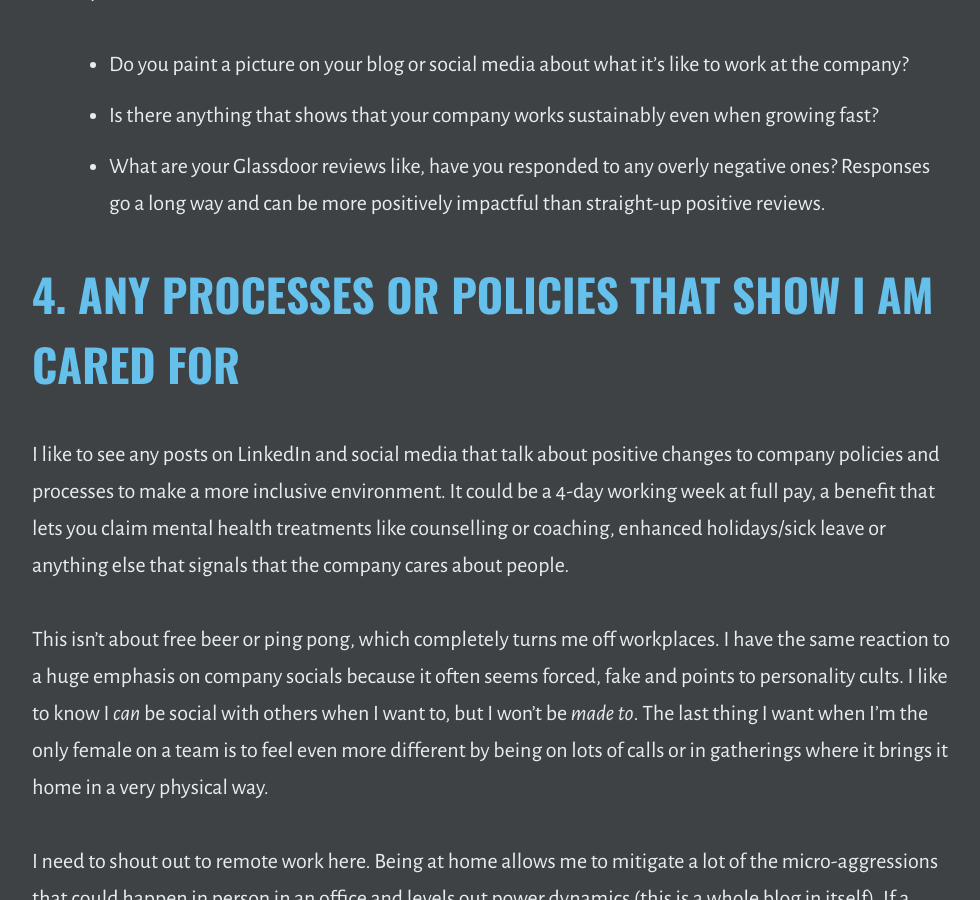
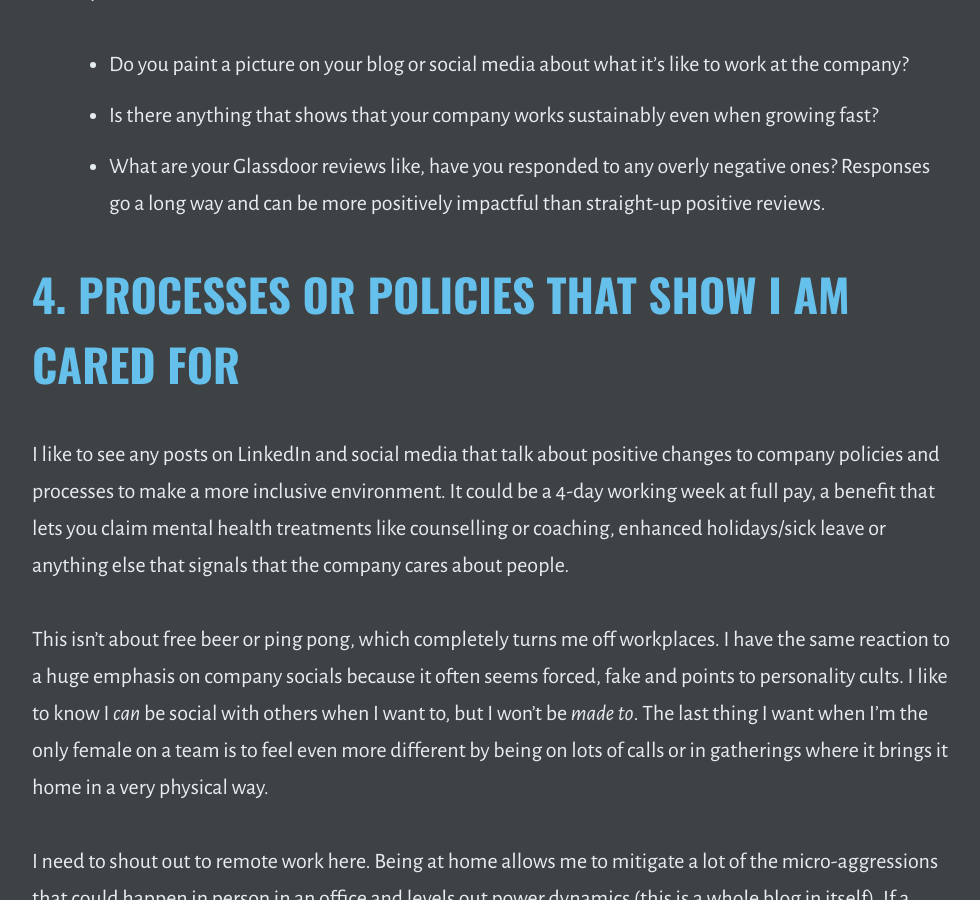
Before and after one commit to outragedpinkracoon/outragedpinkracoon.github.io, a Jekyll site: the page built from _posts/2021-07-01-will-i-belong-here.md, in a window 1280 px wide and 900 px high, scrolled down 3624 px. Shown: the whole window, without its empty margins (149-1129 px from the left). Built offline with Jekyll 4.4.1, drawn with Linux system fonts in a browser that asks for light colours.

Commit message:
Small thing

```diff
--- a/_posts/2021-07-01-will-i-belong-here.md
+++ b/_posts/2021-07-01-will-i-belong-here.md
@@ -49,7 +49,7 @@ Some questions to ask:
 - Is there anything that shows that your company works sustainably even when growing fast?
 - What are your Glassdoor reviews like, have you responded to any overly negative ones? Responses go a long way and can be more positively impactful than straight-up positive reviews.
 
-# 4. Any Processes or Policies That Show I Am Cared For
+# 4. Processes or Policies That Show I Am Cared For
 I like to see any posts on LinkedIn and social media that talk about positive changes to company policies and processes to make a more inclusive environment. It could be a 4-day working week at full pay, a benefit that lets you claim mental health treatments like counselling or coaching, enhanced holidays/sick leave or anything else that signals that the company cares about people.
 
 This isn't about free beer or ping pong, which completely turns me off workplaces. I have the same reaction to a huge emphasis on company socials because it often seems forced, fake and points to personality cults. I like to know I _can_ be social with others when I want to, but I won't be _made to_. The last thing I want when I'm the only female on a team is to feel even more different by being on lots of calls or in gatherings where it brings it home in a very physical way.
```
